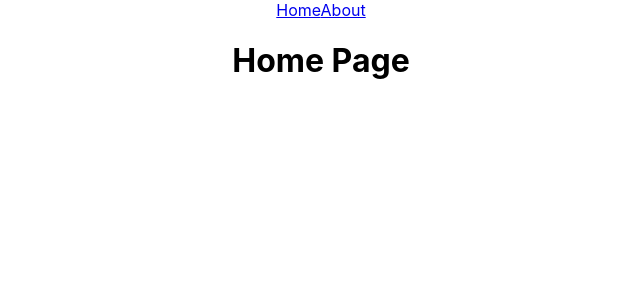
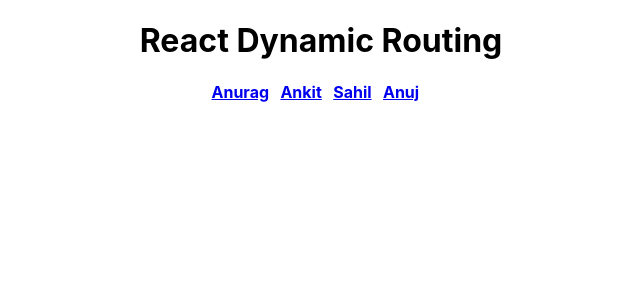
Before and after one commit to codeBurner0/React-JS-Complete, a React (Create React App) app: page / in a window 1280 px wide. Shown: the top 300 px of the page, without its empty margins (319-959 px from the left). Built offline with nearby package versions, Linux system fonts and the light colour scheme.

Commit message:
Dynamic Routing

```diff
--- /dev/null
+++ b/src/Routing/Dynamic routing/DRouting.js
@@ -0,0 +1,32 @@
+import React from 'react'
+import { Link, Route, Routes } from 'react-router-dom'
+import User from './User'
+function DRouting() {
+    const obj=[
+        {id:2,name:"Anurag",email:'anurag@gmail.com'},
+        {id:1,name:"Ankit",email:'ankit@gmail.com'},
+        {id:3,name:"Sahil",email:'sahilt@gmail.com'},
+        {id:4,name:"Anuj",email:'anuj@gmail.com'},
+    ]
+  return (
+    <div>
+        <h1>React Dynamic Routing</h1>
+      {
+        obj.map((e,i)=>{
+            return (<strong id={i}><Link to={`/user/${e.id}`}>{e.name}</Link><span>&nbsp;&nbsp;&nbsp;</span></strong>)
+        })
+      }
+
+     {
+        obj.map((e,p)=>{
+            return (
+                <><Routes id={p+25}><Route  path={`/user/${e.id}`} element={<User id={p+25} name={e.name} email={e.email} />} /></Routes></>
+            )
+        })
+      }
+
+    </div>
+  )
+}
+
+export default DRouting
--- /dev/null
+++ b/src/Routing/Dynamic routing/User.js
@@ -0,0 +1,12 @@
+import React from 'react'
+function User({name,email}) {
+  return (
+    <div>
+      <h1>{name}</h1>
+      <h3>{email}</h3>
+    </div>
+  )
+}
+
+export default User
+// It is a high order function
```
Also changed, not shown: src/index.js (+8 -3 lines).
